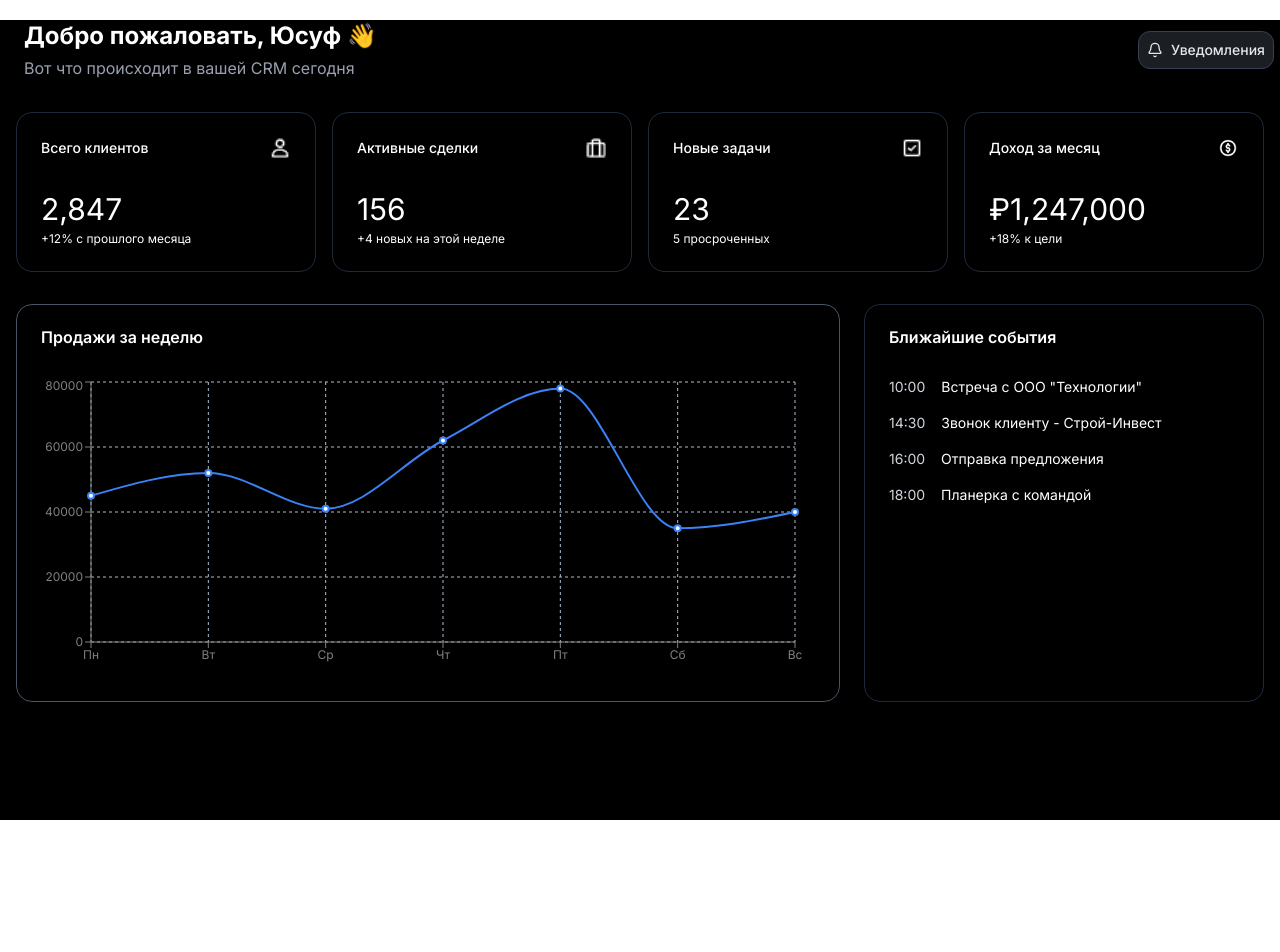
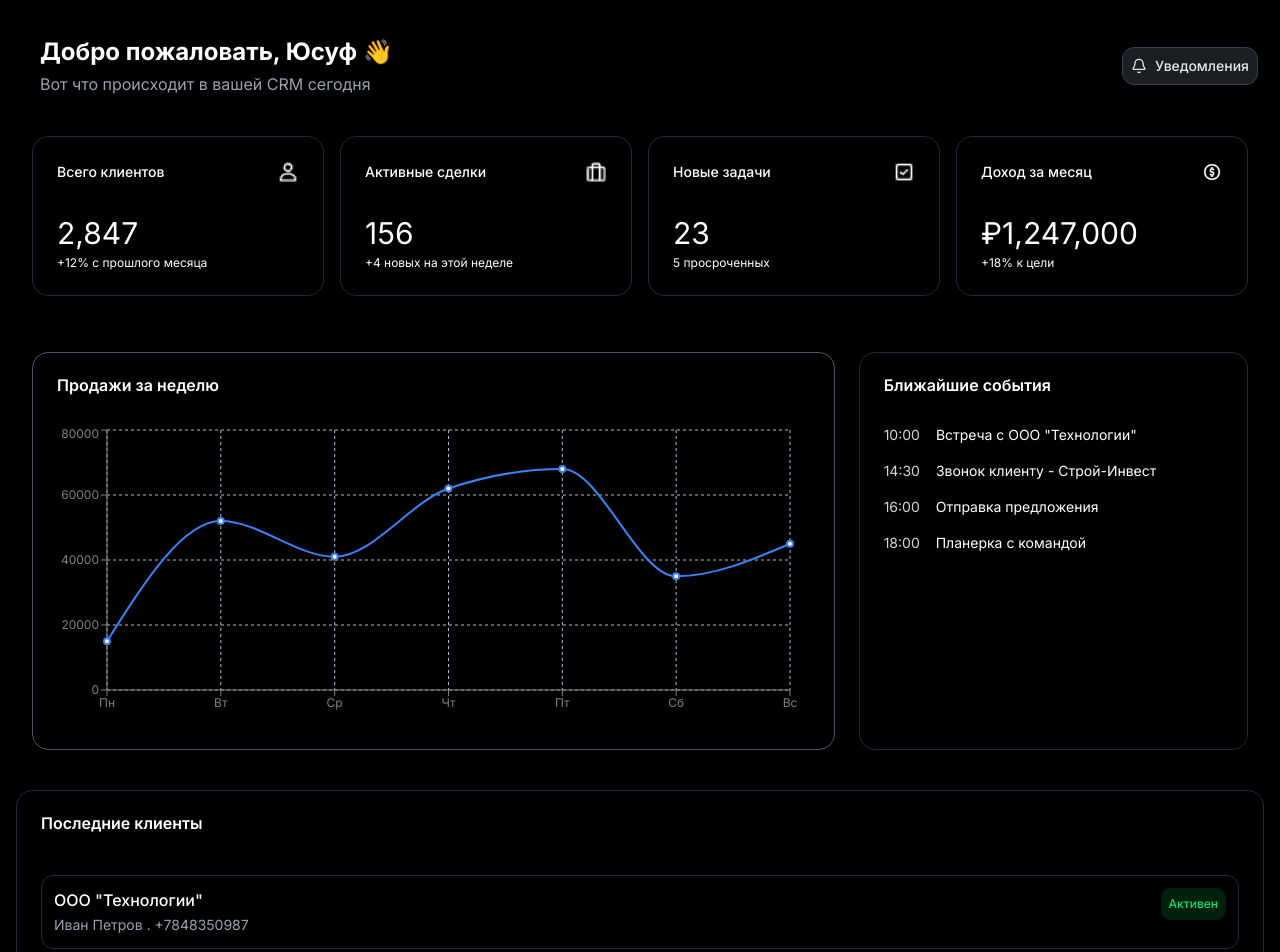
Before and after one commit to abduvalee95/crm, a Next.js app: page /home in a window 1280 px wide. Shown: the top 952 px of the page. Before the commit the page ends 820 px from the top, so only its background shows below. Built offline with nearby package versions, Linux system fonts and the light colour scheme.

Commit message:
feat: develop  Main page & add Last contacts components

```diff
--- a/src/app/clients/page.tsx
+++ b/src/app/clients/page.tsx
@@ -1,7 +1,12 @@
+import Header from '@/widgets/header/ui/Header'
+import Menu from '@/widgets/sidebar/ui/Menu'
 import React from 'react'
 
 export default function ClientPage(){
 	return (
-		<div> clients </div>
+		<div>
+{/* 			<Header/>
+			<Menu/> */}
+			 </div>
 	)
 }
--- a/src/app/home/page.tsx
+++ b/src/app/home/page.tsx
@@ -1,3 +1,4 @@
+import ClientsHomePage from '@/widgets/client/ui/page'
 import DashboardPage from '@/widgets/dashboard/ui/page'
 import SellsDashboard from '@/widgets/dashboard/ui/page'
 import Header from '@/widgets/header/ui/Header'
@@ -6,7 +7,7 @@ import React from 'react'
 
 export default function HomePage(){
 return(
-	<div className="flex-1 bg-black min-h-screen">
+	<div className="flex-1 bg-black min-h-screen p-4 space-y-6 shadow-lg">
 		<Header/>
 		<div className="grid grid-cols-1 sm:grid-cols-2 lg:grid-cols-4 gap-4 p-4 mt-4">
 			<StatCard title="Всего клиентов" value="2,847" change="+12% с прошлого месяца" icon={'/clients.png'} />
@@ -15,6 +16,7 @@ return(
 			<StatCard title="Доход за месяц" value="₽1,247,000" change="+18% к цели" icon={'/dollor.png'} />
 		</div>
 		<DashboardPage/>
+		<ClientsHomePage/>
 	</div>
 )
 }
--- a/src/app/page.tsx
+++ b/src/app/page.tsx
@@ -1,6 +1,6 @@
 import Menu from '@/widgets/sidebar/ui/Menu';
+import ClientPage from './clients/page';
 import HomePage from './home/page';
-import DashboardPage from '@/widgets/dashboard/ui/page'
 
 export default function Home() {
 	return (
--- a/src/lib/data/client.ts
+++ b/src/lib/data/client.ts
@@ -1,41 +1,42 @@
 
+import { ClientStatus } from '../enums/status'
 import { Client, Event } from '../types/types';
-const recentClients: Client[] = [
+export const recentClients: Client[] = [
 	{
 		name: 'Иван Петров',
 		company: 'ООО "Технологии"',
 		email: 'ivan.p@tech.com',
-		status: 'active',
-		lastContact: '2 дня назад',
+		status: ClientStatus.active,
+		number: '+7848350987',
 		avatar: '/avatars/01.png',
 	},
 	{
 		name: 'Мария Сидорова',
 		company: 'Строй-Инвест',
 		email: 'm.sidorova@stroy.ru',
-		status: 'new',
-		lastContact: '5 часов назад',
+		status:  ClientStatus.active,
+		number: '+704135445',
 		avatar: '/avatars/02.png',
 	},
 	{
 		name: 'Алексей Козлов',
 		company: 'Дизайн-Бюро',
 		email: 'alex@design.io',
-		status: 'active',
-		lastContact: 'вчера',
+		status:  ClientStatus.inactive,
+		number: '+71452455445',
 		avatar: '/avatars/03.png',
 	},
 	{
 		name: 'Елена Новикова',
 		company: 'МаркетПлюс',
 		email: 'elena.n@market.com',
-		status: 'inactive',
-		lastContact: '1 неделя назад',
+		status:  ClientStatus.new,
+		number: '+7345235445',
 		avatar: '/avatars/04.png',
 	},
 ];
 
-const recentClient: Client[] = [
+const recentClient: any[] = [
 	{
 		name: 'Иван Петров',
 		company: 'ООО "Технологии"',
--- a/src/lib/data/mock.ts
+++ b/src/lib/data/mock.ts
@@ -8,11 +8,11 @@ export const statCardsData: StatCardData[] = [
 ];
 
 export const salesChartData = [
-  { name: 'Пн', sales: 45000 },
+  { name: 'Пн', sales: 15000 },
   { name: 'Вт', sales: 52000 },
   { name: 'Ср', sales: 41000 },
   { name: 'Чт', sales: 62000 },
-  { name: 'Пт', sales: 78000 },
+  { name: 'Пт', sales: 68000 },
   { name: 'Сб', sales: 35000 },
-  { name: 'Вс', sales: 40000 },
+  { name: 'Вс', sales: 45000 },
 ];
--- a/src/lib/types/types.ts
+++ b/src/lib/types/types.ts
@@ -1,3 +1,5 @@
+import { ClientStatus } from '../enums/status'
+
 export type StatCardData = {
 	title: string;
 	value: string;
@@ -14,7 +16,7 @@ export type Client = {
   name: string;
   company: string;
   email: string;
-  status: 'active' | 'new' | 'inactive';
-  lastContact: string;
+  status: ClientStatus;
+  number: string;
   avatar: string;
 };
--- /dev/null
+++ b/src/widgets/client/ui/page.tsx
@@ -0,0 +1,62 @@
+import { Badge } from '@/components/ui/badge';
+import { Card, CardContent, CardHeader, CardTitle } from '@/components/ui/card';
+import { recentClients } from '@/lib/data/client';
+import { ClientStatus } from '@/lib/enums/status';
+import { Client } from '@/lib/types/types';
+
+const getStatusBadge = (status: Client['status']) => {
+	switch (status) {
+		case ClientStatus.active:
+			return (
+				<Badge variant="default" className="bg-green-600/20 text-green-400 border-none p-2">
+					Активен
+				</Badge>
+			);
+		case ClientStatus.new:
+			return (
+				<Badge variant="default" className="bg-blue-600/20 text-blue-400 border-none p-2">
+					Новый
+				</Badge>
+			);
+		case ClientStatus.inactive:
+			return (
+				<Badge variant="secondary" className="bg-gray-600/20 text-gray-400 border-none p-2">
+					В работе
+				</Badge>
+			);
+		default:
+			return <Badge variant="outline">Неизвестно</Badge>;
+	}
+};
+
+const ClientsHomePage = () => {
+	return (
+		<div>
+			<Card className="bg-black border border-gray-800 text-white shadow-lg">
+				<CardHeader className="flex flex-row items-center justify-between">
+					<CardTitle>Последние клиенты</CardTitle>
+				</CardHeader>
+				<CardContent>
+					{recentClients.map((client) => (
+						<div
+							key={client.name}
+							className="border-gray-800 border rounded-lg flex justify-between item-center mt-5 p-3"
+						>
+							<div>
+								<div className="flex items-center justify-between">
+									<span className="font-medium">{client.company}</span>
+								</div>
+								<span className="text-gray-400 text-sm">
+									{client.name} . {client.number}
+								</span>
+							</div>
+							<span>{getStatusBadge(client.status)}</span>
+						</div>
+					))}
+				</CardContent>
+			</Card>
+		</div>
+	);
+};
+
+export default ClientsHomePage;
--- a/src/widgets/dashboard/ui/page.tsx
+++ b/src/widgets/dashboard/ui/page.tsx
@@ -1,8 +1,8 @@
 'use client';
 import { Card, CardContent, CardHeader, CardTitle } from '@/components/ui/card';
-import { salesChartData } from '@/lib/data/mock'
+import { salesChartData } from '@/lib/data/mock';
 import { CartesianGrid, Line, LineChart, ResponsiveContainer, Tooltip, XAxis, YAxis } from 'recharts';
-import EventPage from '../events/ui/page'
+import EventPage from '../events/ui/page';
 
 const DashboardPage = () => (
 	<div className="p-4 space-y-6 shadow-lg">
@@ -30,7 +30,7 @@ const DashboardPage = () => (
 					</ResponsiveContainer>
 				</CardContent>
 			</Card>
-		<EventPage/>
+			<EventPage />
 		</div>
 	</div>
 );
--- a/src/widgets/sidebar/ui/Menu.tsx
+++ b/src/widgets/sidebar/ui/Menu.tsx
@@ -19,7 +19,7 @@ const Menu = () => {
 	const pathname = usePathname();
 
 	return (
-		<aside className="flex flex-col justify-between h-screen w-70 bg-card p-4 ">
+		<aside className="fixed top-0 left-0 flex flex-col justify-between h-screen w-70 bg-card p-4 ">
 			{/* Title */}
 			<div>
 				<h1 className="text-white text-xl font-semibold mb-5 ml-2 pt-2">CRM Система</h1>
```
